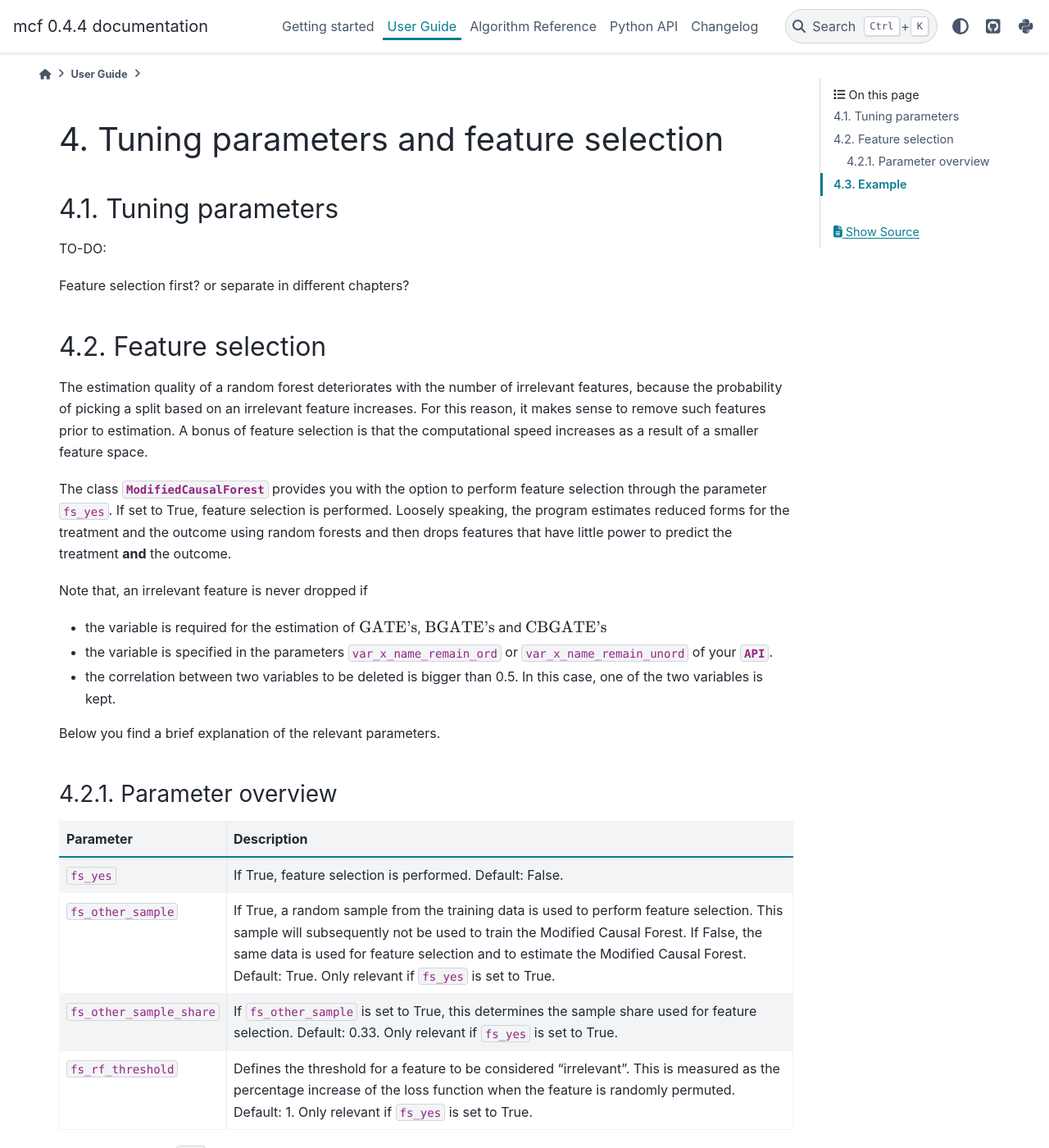
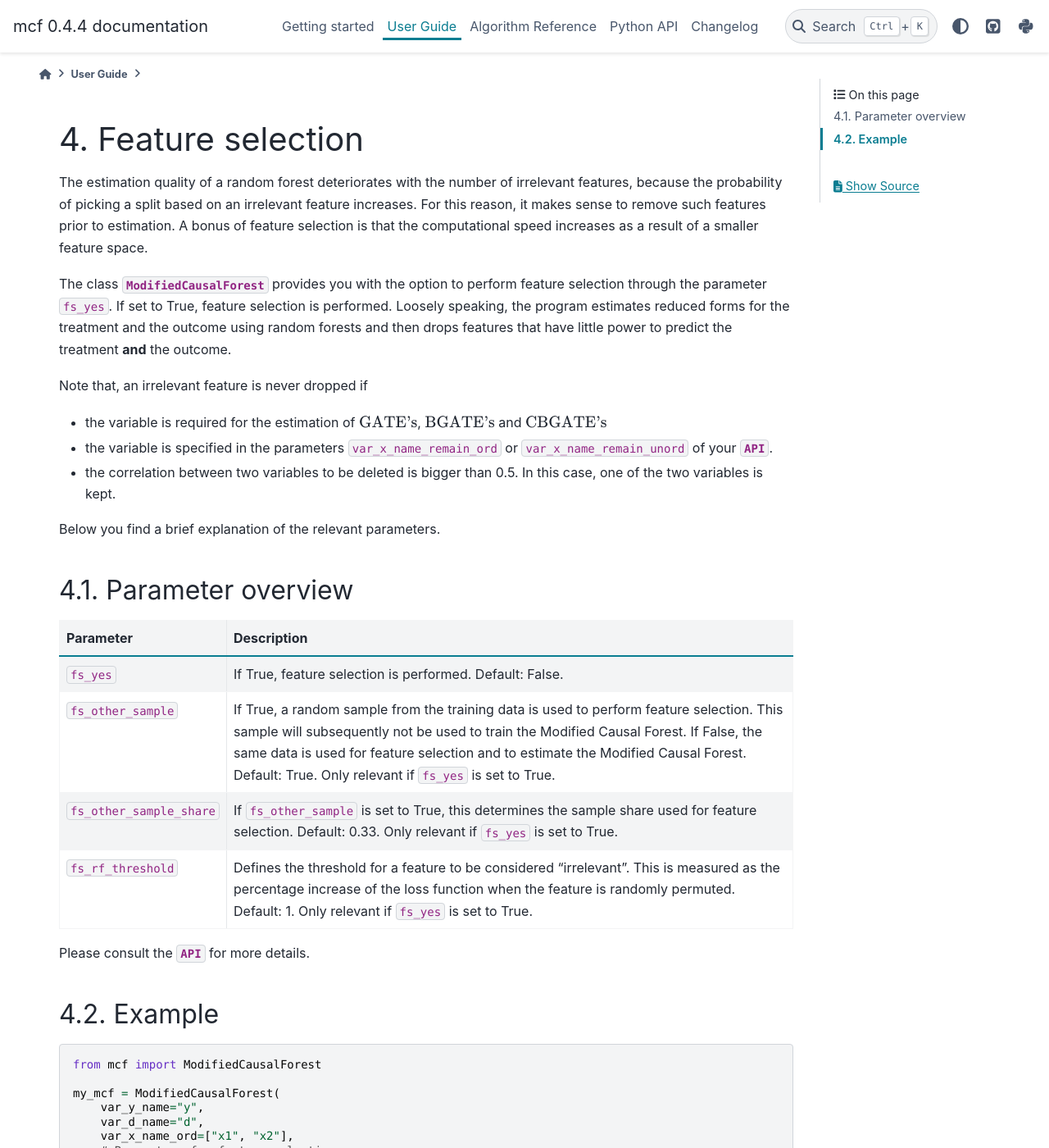
Before and after one commit to MCFpy/mcf, a Sphinx documentation site: the page built from docs/source/user_guide/feature_selection.rst, in a window 1280 px wide and 1400 px high. Shown: the whole window at 82% size. Built offline with Sphinx 7.4.7 and the PyData theme 0.15.4, drawn with Linux system fonts in a browser that asks for light colours.

Commit message:
Move parameter tuning (forest training) to the algorithm reference

```diff
--- a/docs/source/algorithm_reference.rst
+++ b/docs/source/algorithm_reference.rst
@@ -1,8 +1,5 @@
 Algorithm Reference
 =======================
-
-.. tbd: if these pages are rather short, we might as well put everything on one
-    page. Jumping with the sidebar is still possible.
 
 Modified Causal Forest
 ----------------------
@@ -11,6 +8,7 @@
     :maxdepth: 1
     :numbered:
 
+    algorithm_reference/training
     algorithm_reference/estimation
     algorithm_reference/inference
     algorithm_reference/local_centering
--- /dev/null
+++ b/docs/source/algorithm_reference/training.rst
@@ -0,0 +1,2 @@
+Training a Modified Causal Forest
+=================================
--- a/docs/source/user_guide.rst
+++ b/docs/source/user_guide.rst
@@ -11,7 +11,7 @@
     user_guide/data_cleaning
     user_guide/weights_clusters
     user_guide/common_support
-    user_guide/tuning_feature_selection
+    user_guide/feature_selection
     user_guide/post_estimation_diagnostics
     user_guide/experimental_features
 
--- a/docs/source/user_guide/tuning_feature_selection.rst
+++ b/docs/source/user_guide/feature_selection.rst
@@ -1,16 +1,5 @@
-Tuning parameters and feature selection
+Feature selection
 ======================================
-
-Tuning parameters
------------------
-
-TO-DO:
-
-Feature selection first? or separate in different chapters?
-
-
-Feature selection
------------------
 
 The estimation quality of a random forest deteriorates with the number of irrelevant features, because the probability of picking a split based on an irrelevant feature increases. For this reason, it makes sense to remove such features prior to estimation. A bonus of feature selection is that the computational speed increases as a result of a smaller feature space.
 
@@ -25,7 +14,7 @@
 Below you find a brief explanation of the relevant parameters.
 
 Parameter overview
-~~~~~~~~~~~~~~~~~~
+------------------
 
 +---------------------------+-----------------------------------------------------------------------------------------------------------------------------------------------------------------------------------------------------------------------------------------------------------------------------------------------------------------------------------+
 | Parameter                 | Description                                                                                                                                                                                                                                                                                                                       |
```
